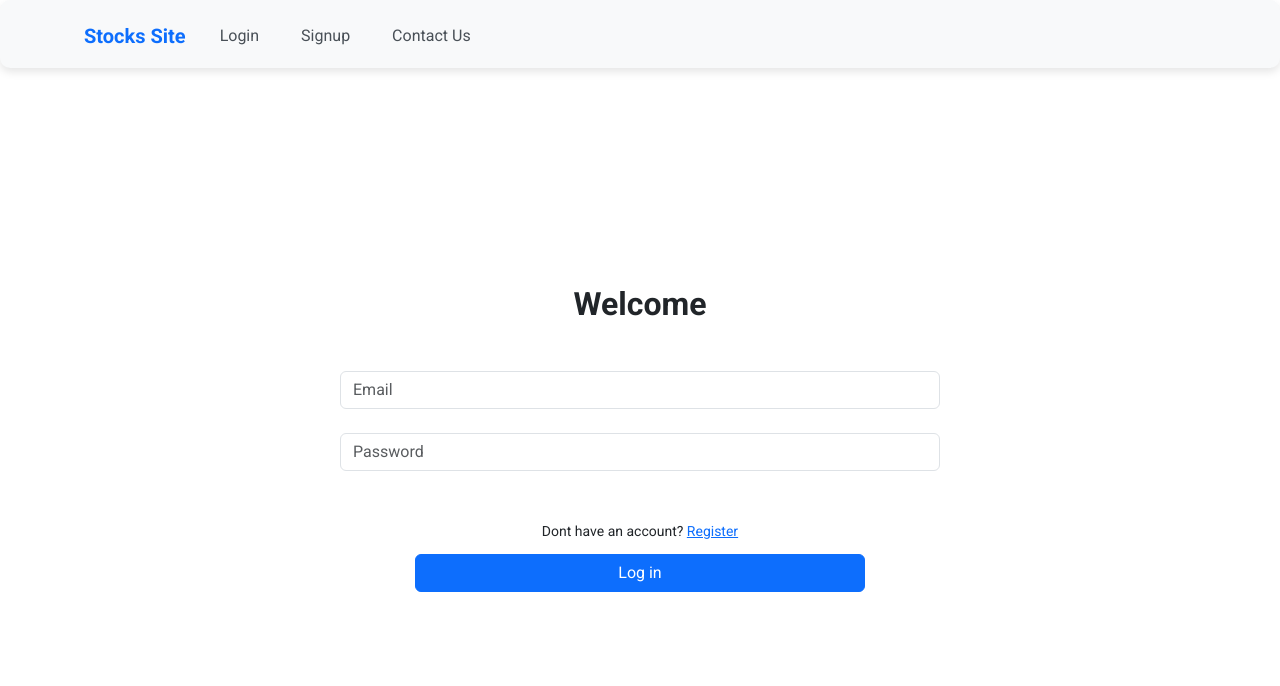
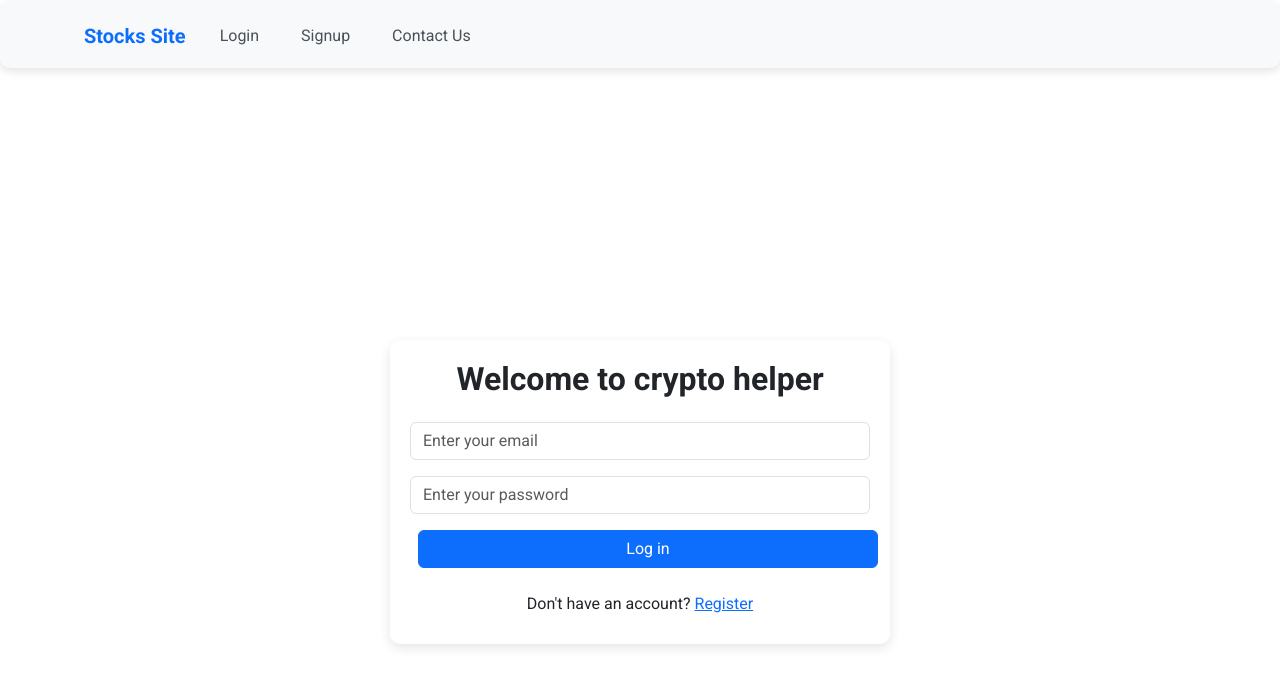
Before and after one commit to dor526/ClientServerFinalProject, a React (Create React App) app in the folder frontend/: page /login in a window 1280 px wide. Shown: the top 686 px of the page. Built offline with nearby package versions, Linux system fonts and the light colour scheme.

Commit message:
fixeed loogiin styling

```diff
--- a/frontend/src/pages/Login.js
+++ b/frontend/src/pages/Login.js
@@ -1,20 +1,20 @@
-import { useState } from "react";
-import { Container, Form, Button, Alert } from "react-bootstrap";
-import { Link } from "react-router-dom";
-import "../styles/login.css";
+import { useState } from 'react';
+import { Form, Button, Alert } from 'react-bootstrap';
+import { Link } from 'react-router-dom'; // Import Link for routing
+import '../styles/login.css';
 
 const Login = () => {
-  const [email, setEmail] = useState("");
-  const [password, setPassword] = useState("");
+  const [email, setEmail] = useState('');
+  const [password, setPassword] = useState('');
   const [error, setError] = useState(null);
 
   const onSubmitClick = async (e) => {
     e.preventDefault();
 
     setError(null);
-    const response = await fetch("/api/user/login", {
-      method: "POST",
-      headers: { "Content-Type": "application/json" },
+    const response = await fetch('/api/user/login', {
+      method: 'POST',
+      headers: { 'Content-Type': 'application/json' },
       body: JSON.stringify({ email, password }),
     });
     const json = await response.json();
@@ -23,65 +23,43 @@ const Login = () => {
     }
     if (response.ok) {
       console.log(json);
-      window.location.href = "/dashboard"; // Redirect to Dashboard
+      window.location.href = '/dashboard'; // Redirect to Dashboard
     }
 
     console.log(email, password);
   };
 
   return (
-    // <div className="d-flex h-100 w-100 justify-content-center align-items-center">
-    //   <div className="bg-primary h-75 w-75 rounded-3"></div>
-    // </div>
-    <div
-      id="login-main-container"
-      className="container-fluid d-flex justify-content-center align-items-center m-0 p-0 h-100 w-100"
-    >
-      <div className="row w-100 h-100">
-        <div
-          id="login-form-container"
-          className="d-flex justify-content-center align-items-center w-100 h-100"
-        >
-          <Form className="login-form" onSubmit={onSubmitClick}>
-            <h2 className="mt-3 mb-5 text-center fw-bold">Welcome</h2>
+    <div id="login-main-container" className="container-fluid d-flex justify-content-center align-items-center m-0 p-0">
+      <div id="login-form-container" className="w-100">
+        <Form onSubmit={onSubmitClick} className="login-form">
+          <h2 className="mb-4 text-center fw-bold">Welcome to crypto helper</h2>
           <Form.Group controlId="formEmail">
             <Form.Control
               type="email"
-                placeholder="Email"
+              placeholder="Enter your email"
               onChange={(e) => setEmail(e.target.value)}
               value={email}
+              required
             />
           </Form.Group>
-            <br></br>
-            <Form.Group controlId="formPassword">
+          <Form.Group controlId="formPassword" className="mt-3">
             <Form.Control
               type="password"
-                placeholder="Password"
+              placeholder="Enter your password"
               onChange={(e) => setPassword(e.target.value)}
               value={password}
+              required
             />
           </Form.Group>
-            <br></br>
-            <br></br>
-            <Form.Label
-              className="w-100 text-center"
-              style={{ fontSize: "14px" }}
-            >
-              Dont have an account?&nbsp;
-              <Link to="/signup">Register</Link>
-            </Form.Label>
-            <div className="d-flex justify-content-center align-items-center">
-              <Button variant="primary" type="submit" className="mt-1 w-75">
+          <Button variant="primary" type="submit" className="mt-3 w-100">
             Log in
           </Button>
-            </div>
-            {error && (
-              <Alert variant="danger" className="mt-3">
-                {error}
-              </Alert>
-            )}
+          {error && <Alert variant="danger" className="mt-3">{error}</Alert>}
+          <Form.Label className="d-block text-center mt-4">
+            Don't have an account? <Link to="/signup">Register</Link>
+          </Form.Label>
         </Form>
-        </div>
       </div>
     </div>
   );
--- a/frontend/src/styles/login.css
+++ b/frontend/src/styles/login.css
@@ -1,14 +1,34 @@
-/* Default Styles (Extra Small, <576px) */
+/* Default Styles */
 .login-form {
   width: 100%;
-  height: 60%;
+  max-width: 500px;
+  /* Same as signup form */
+  padding: 20px;
+  margin: auto;
+  border-radius: 10px;
+  box-shadow: 0 4px 12px rgba(0, 0, 0, 0.1);
+  background-color: #ffffff;
 }
 
-/* Small (≥576px to <768px) */
-@media (min-width: 576px) and (max-width: 767px) {
+/* Full Viewport Height */
+#login-main-container,
+#login-form-container {
+  height: 100vh;
+  /* Full viewport height */
+}
+
+#login-form-container {
+  display: flex;
+  justify-content: center;
+  align-items: center;
+}
+
+/* Extra Small and Small (≤576px) */
+@media (max-width: 576px) {
   .login-form {
-    width: 100%;
-    height: 60%;
+    width: 90%;
+    height: auto;
+    /* Adjust height to fit content */
   }
 }
 
@@ -16,15 +36,13 @@
 @media (min-width: 768px) and (max-width: 991px) {
   .login-form {
     width: 80%;
-    height: 50%;
   }
 }
 
 /* Large (≥992px to <1200px) */
 @media (min-width: 992px) and (max-width: 1199px) {
   .login-form {
-    width: 50%;
-    height: 50%;
+    width: 60%;
   }
 }
 
@@ -32,8 +50,6 @@
 @media (min-width: 1200px) and (max-width: 1399px) {
   .login-form {
     width: 50%;
-    height: 50%;
-    max-width: 600px;
   }
 }
 
@@ -41,7 +57,27 @@
 @media (min-width: 1400px) {
   .login-form {
     width: 50%;
-    height: 50%;
-    max-width: 600px;
   }
 }
+
+/* Responsive Adjustments */
+@media (max-width: 768px) {
+  .login-form {
+    padding: 15px;
+  }
+
+  .login-form h2 {
+    font-size: 1.5rem;
+  }
+}
+
+/* Error alert styling */
+.alert {
+  margin-top: 1rem;
+  border-radius: 5px;
+  background-color: #f8d7da;
+  /* Light red background for alerts */
+  color: #721c24;
+  /* Dark red text for alerts */
+  padding: 10px;
+}
```
Lines whose indentation alone changed are shown as unchanged.
